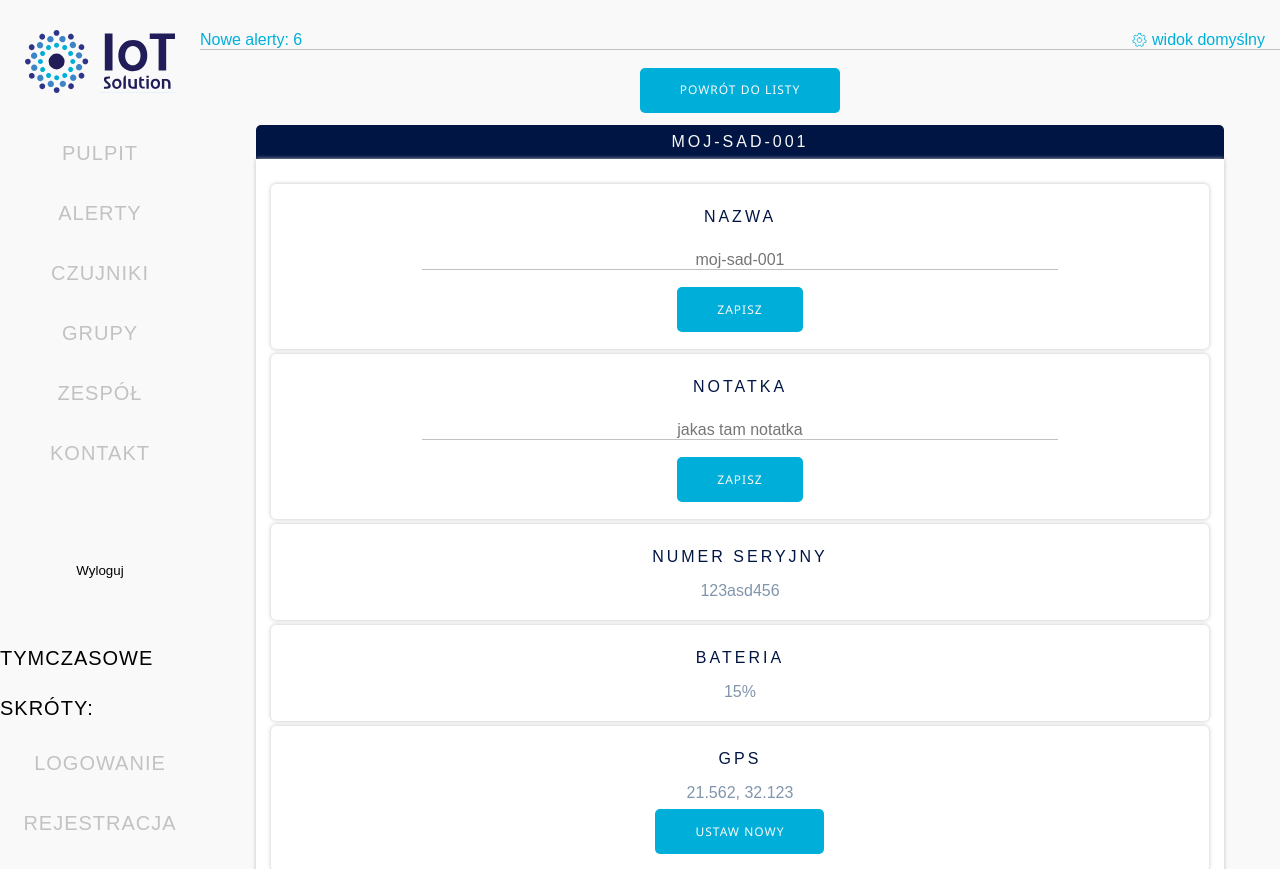
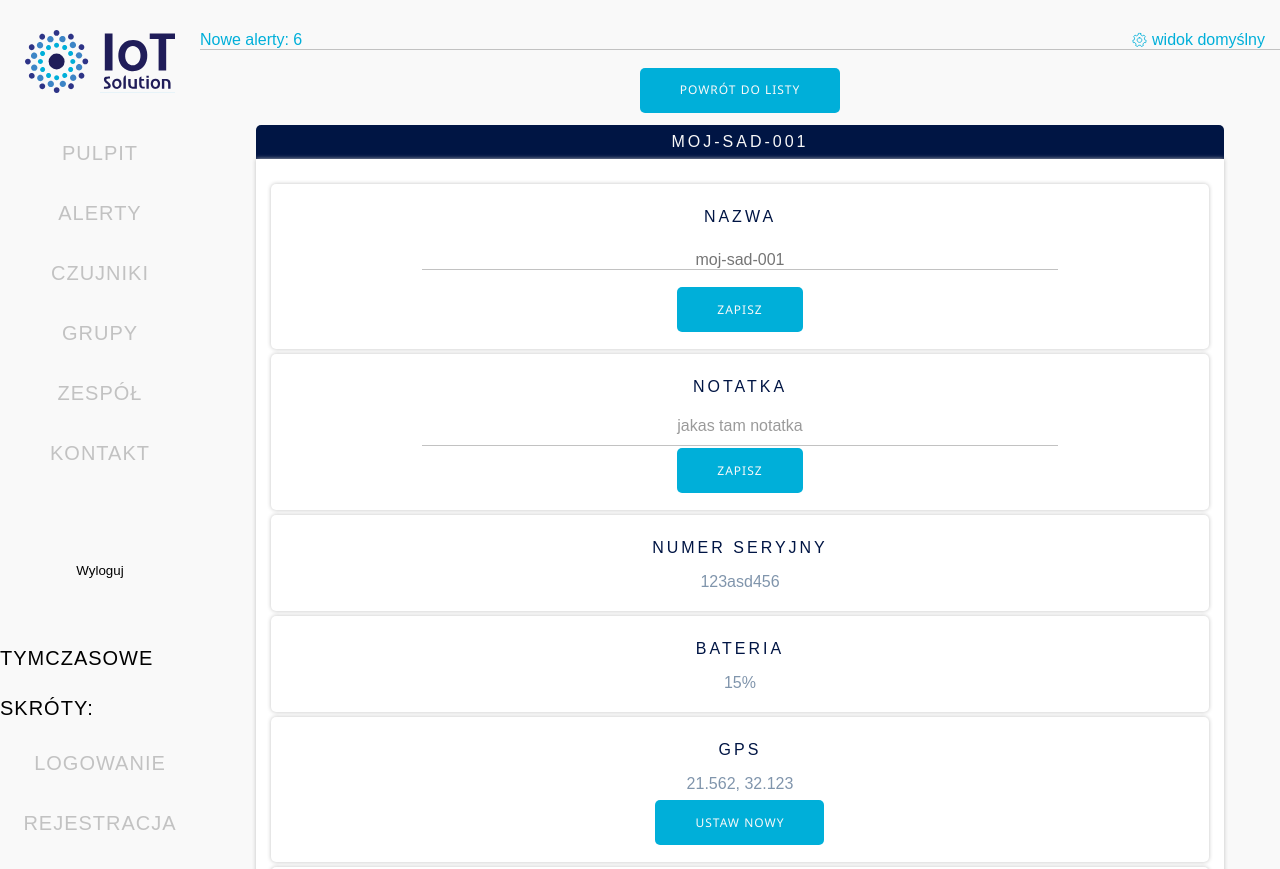
Before and after one commit to elenerandarill/iot-app-front, a React (Create React App) app: page /sensors/1 in a window 1280 px wide. Shown: the top 869 px of the page. Built offline with nearby package versions, Linux system fonts and the light colour scheme; a web font is replaced by a local one.

Commit message:
Endpoints + front - for changing Name and Notes of Team Member.

```diff
--- a/src/components/attributes.js
+++ b/src/components/attributes.js
@@ -1,20 +1,19 @@
 import {useState} from "react";
 
 
-export const InputAttribute = ({ label, name, placeholder, sendChange }) => {
-    const [newValue, setNewValue] = useState(undefined);
+export const InputString = ({label, name, placeholder, sendChange}) => {
+    const [newValue, setNewValue] = useState(placeholder)
 
     const onNewValue = (value) => {
-        if (value !== undefined && value !== ""){
+        if (value) {
             sendChange(value) // przekazuje do gory
-        }
-        else{
+        } else {
             // pokazac alert!
             console.log("Nowa wartość powinna być dłuższa niż 0 znaków.")
         }
     }
 
-    return(
+    return (
         <div className="shadow listed-attribute">
             <div className="head-txt">{label}</div>
             <div className="position-cent">
@@ -36,6 +35,38 @@ export const InputAttribute = ({ label, name, placeholder, sendChange }) => {
     )
 }
 
+export const InputTextarea = ({label, name, placeholder, sendChange}) => {
+    const [newValue, setNewValue] = useState(placeholder)
+
+    const onNewValue = (value) => {
+        if (value) {
+            sendChange(value) // przekazuje do gory
+        }
+    }
+
+    return (
+        <div className="shadow listed-attribute">
+            <div className="head-txt">{label}</div>
+            <div className="position-cent">
+                <div
+                    id={name}
+                    className="txtarea"
+                    contentEditable="true"
+                    onInput={(e) => setNewValue(e.target.textContent)}
+                >
+                    {placeholder}
+                </div>
+            </div>
+            <div
+                className="btn btn-color"
+                onClick={() => onNewValue(newValue)}
+            >
+                zapisz
+            </div>
+        </div>
+    )
+}
+
 export const DisplayAttribute = ({ name, value }) => {
     return(
         <div className="shadow listed-attribute">
--- a/src/components/views/sGroups/sGroupDetails.js
+++ b/src/components/views/sGroups/sGroupDetails.js
@@ -3,8 +3,10 @@ import getSGroups from "../../../FakeBackend/getSGroups";
 import getSensors from "../../../FakeBackend/getSensors";
 import ButtonFunc from "../../buttonFunc";
 import ListAssignedObjects from "../../listAssignedObjects";
-import { InputAttribute } from "../../attributes";
+import {InputString, InputTextarea} from "../../attributes";
 import {sensorObjectRenderer} from "../sensors/sensors";
+import {BackendConnector} from "../../../FakeFrontend/backendConnector";
+import {SET_TEAM_MEMBER_NAME_URL} from "../../../iotConfig";
 
 
 const SGroupDetails = () => {
@@ -16,6 +18,22 @@ const SGroupDetails = () => {
     }
 
     const group = getGroup(id);
+
+    // const changeName = async (fullname) => {
+    //     console.log("New input for field: ", fullname)
+    //     const backConn = new BackendConnector()
+    //     const response = await backConn.sendAttribute(
+    //         SET,
+    //         group,
+    //         fullname
+    //     )
+    //     if (response.status === 200){
+    //         history.push(`/team/${member.id}`)
+    //     }
+    //     else {
+    //         console.log("Członek grupy - Nie udało się zmienić wartości, status: ", response.status)
+    //     }
+    // }
 
     return(
         <div className="main">
@@ -30,14 +48,14 @@ const SGroupDetails = () => {
                         {group.name}
                     </div>
                     <div className="white-space top-contact">
-                        <InputAttribute
+                        <InputString
                             label="nazwa"
                             name="groupName"
                             placeholder={group.name}
-                            // onChange={}
+                            // sendChange={changeName}
                         />
 
-                        <InputAttribute
+                        <InputTextarea
                             label="notatka"
                             name="groupNotes"
                             placeholder={group.notes === "" ? "Tu wpisz notatkę." : group.notes}
--- a/src/components/views/sensors/sensorDetails.js
+++ b/src/components/views/sensors/sensorDetails.js
@@ -1,5 +1,5 @@
 import { useParams } from "react-router-dom";
-import {InputAttribute, DisplayAttribute} from "../../attributes";
+import {DisplayAttribute, InputString, InputTextarea} from "../../attributes";
 import ButtonFunc from "../../buttonFunc";
 import ListMeasurements from "../../listMeasurements.js";
 import ListAssignedObjects from "../../listAssignedObjects";
@@ -31,7 +31,7 @@ const SensorDetails = () => {
                     </div>
                     <div className="white-space top-contact">
 
-                        <InputAttribute
+                        <InputString
                             label="nazwa"
                             name="sensorName"
                             placeholder={sensor.name === "" ? "podaj nazwę" : sensor.name}
@@ -39,7 +39,7 @@ const SensorDetails = () => {
                             // onFocusShow={() => showControls()}
                         />
 
-                        <InputAttribute
+                        <InputTextarea
                             label="notatka"
                             name="sensorNotes"
                             placeholder={sensor.notes === "" ? "Tu wpisz notatkę." : sensor.notes}
--- a/src/components/views/team/teamMemberDetails.js
+++ b/src/components/views/team/teamMemberDetails.js
@@ -1,6 +1,6 @@
 import {useHistory, useParams} from "react-router-dom";
 import {Link} from "react-router-dom";
-import {InputAttribute} from "../../attributes";
+import {InputString, InputTextarea} from "../../attributes";
 import ButtonFunc from "../../buttonFunc";
 import ListAssignedObjects from "../../listAssignedObjects";
 import getSGroups from "../../../FakeBackend/getSGroups";
@@ -103,13 +103,13 @@ const TeamMemberDetails = () => {
                     </div>
                     <div className="white-space top-contact">
 
-                        <InputAttribute
+                        <InputString
                             label="imię i nazwisko"
                             name="fullname"
                             placeholder={member.fullname}
                             sendChange={changeFullname}
                         />
-                        <InputAttribute
+                        <InputTextarea
                             label="notatka"
                             name="notes"
                             placeholder={member.notes === "" ? "Tu wpisz notatkę." : member.notes}
--- a/src/index.css
+++ b/src/index.css
@@ -285,6 +285,17 @@ a {
   margin: 15px;
   border: none;
   border-bottom: 1px var(--gray02) solid;
+}
+
+.txtarea {
+  max-width: 800px;
+  width: 70%;
+  font-family: "Segoe UI Regular", sans-serif;
+  color: var(--gray03);
+  text-align: center;
+  padding: 5px 5px;
+  border-bottom: 1px var(--gray02) solid;
+  display: inline;
 }
 
  /*---- icons ----*/
```
Lines whose indentation alone changed are shown as unchanged.
